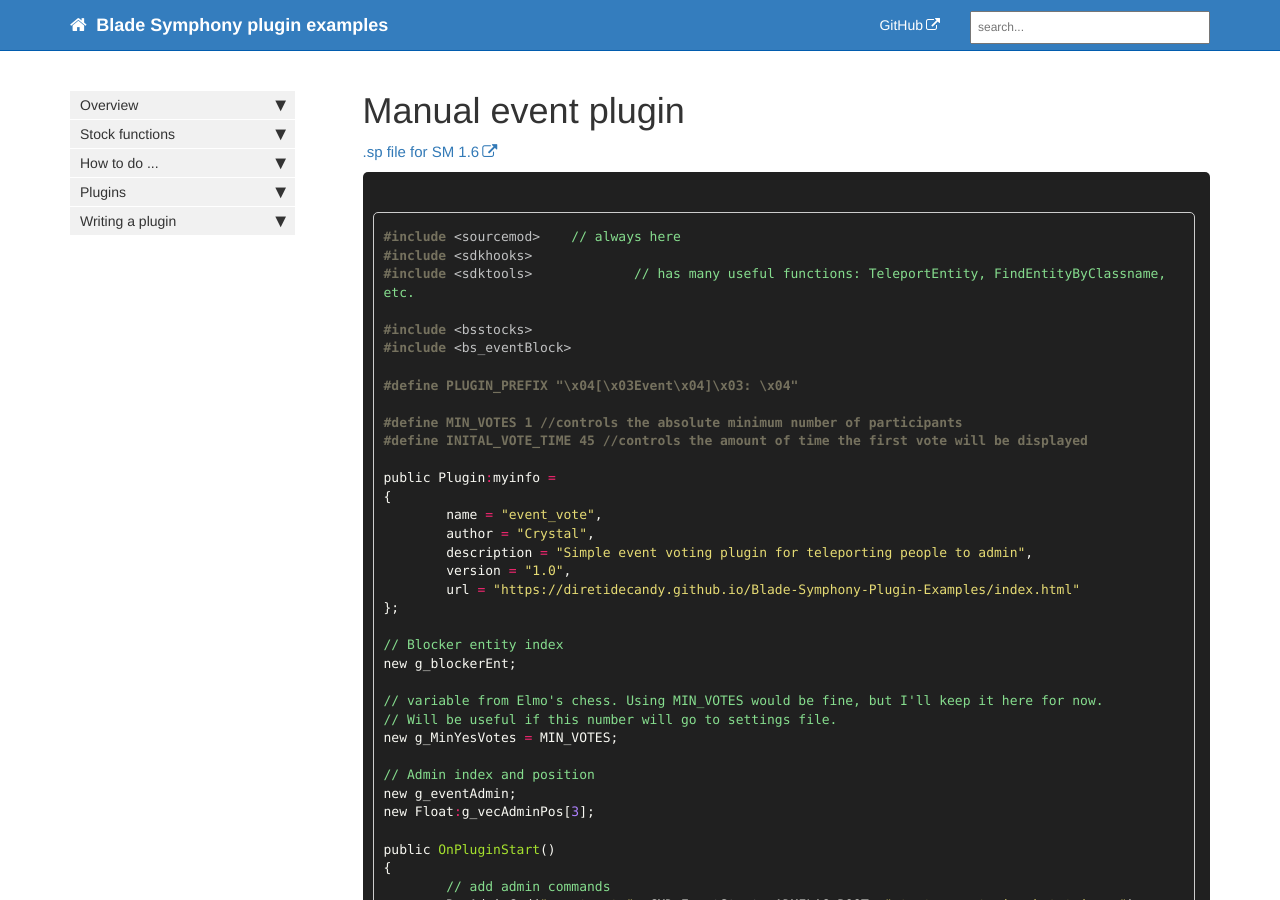
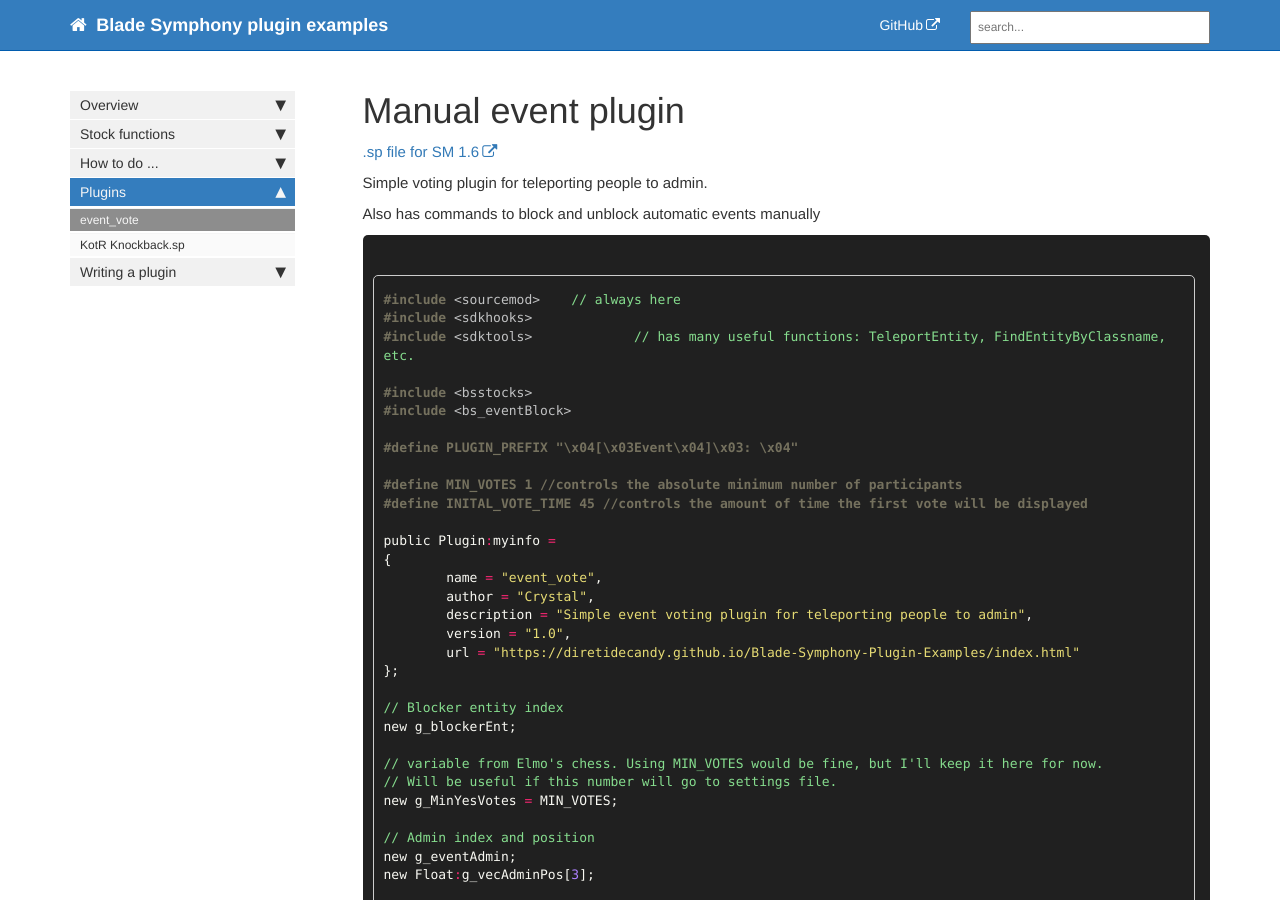
Before and after one commit to DiretideCandy/Blade-Symphony-Plugin-Examples, a Jekyll site: the page built from docs/pages/mydoc/event_vote.md, in a window 1280 px wide and 900 px high. Built offline with Jekyll 4.4.1, drawn with Linux system fonts in a browser that asks for light colours; nearby versions of some CDN libraries; comment, search, counter and statistics services are not loaded.

Commit message:
Added event_vote page

````diff
--- a/docs/_data/sidebars/mydoc_sidebar.yml
+++ b/docs/_data/sidebars/mydoc_sidebar.yml
@@ -86,6 +86,10 @@ entries:
     output: web
     folderitems:
 
+    - title: event_vote
+      url: /event_vote.html
+      output: web
+
     - title: KotR Knockback.sp
       url: /kotr_knockback.html
       output: web
--- a/docs/pages/mydoc/event_vote.md
+++ b/docs/pages/mydoc/event_vote.md
@@ -9,6 +9,10 @@ folder: mydoc
 ---
 
 <a href="https://github.com/DiretideCandy/Blade-Symphony-Plugin-Examples/blob/master/addons/sourcemod/scripting/event_vote.sp" target="_blank">.sp file for SM 1.6</a>
+
+Simple voting plugin for teleporting people to admin.
+
+Also has commands to block and unblock automatic events manually
 
 ```c
 #include <sourcemod> 	// always here
````
